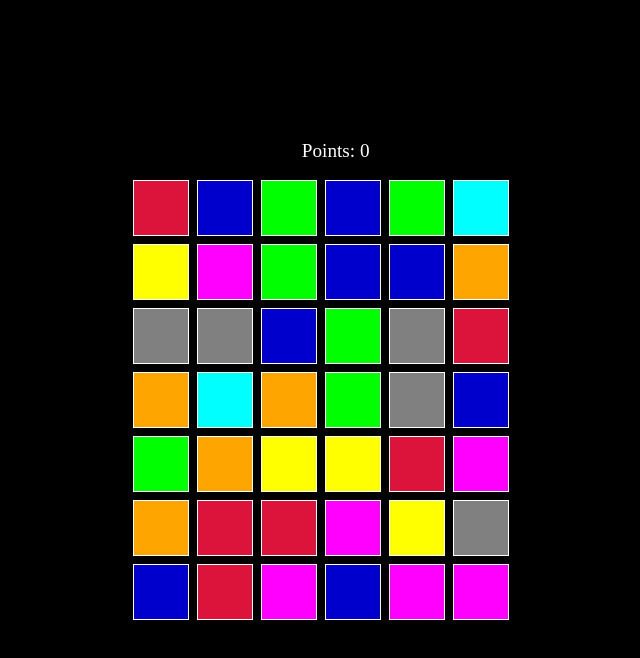
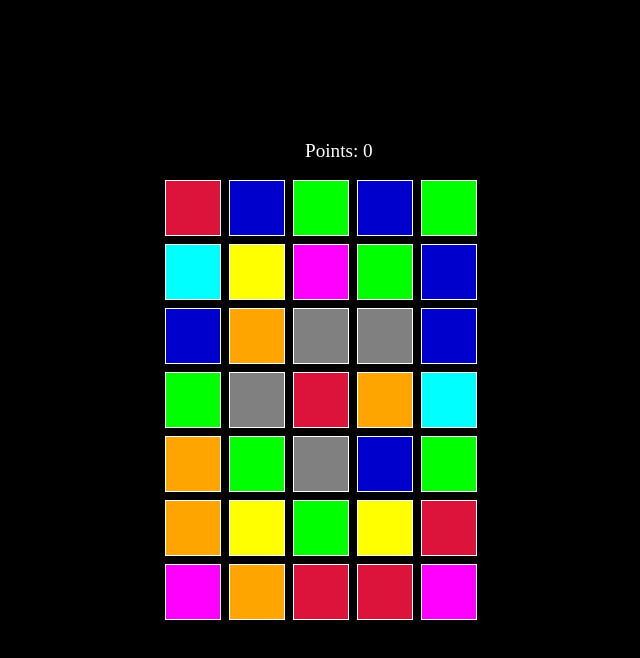
Before and after one commit to playerro/angular-bejeweled, an Angular app: page / in a window 1280 px wide. Shown: the top 658 px of the page, without its empty margins (319-959 px from the left). Built offline with nearby package versions, Linux system fonts and the light colour scheme.

Commit message:
col decrease

```diff
--- a/src/app/game/game.component.ts
+++ b/src/app/game/game.component.ts
@@ -12,7 +12,7 @@ export class GameComponent implements OnInit {
   gemClass = 'gem';
   gemIDPrefix = 'gem';
   numRows = 7;
-  numCols = 6;
+  numCols = 5;
   jewels = [];
   gameState = 'pick';
 
```
